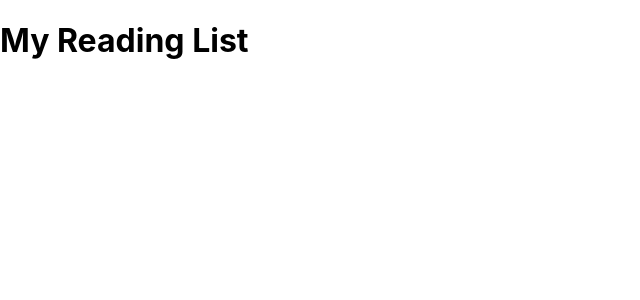
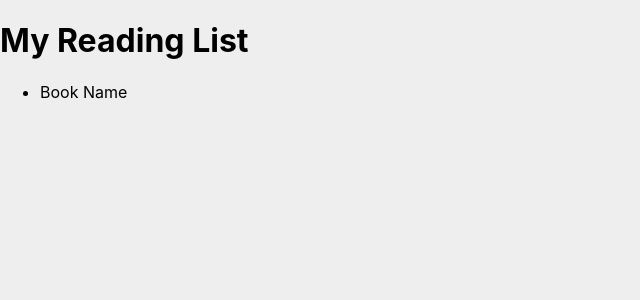
Before and after one commit to AbePlays/Reading-List, a React (Create React App) app in the folder client/: page / in a window 1280 px wide. Shown: the top 300 px of the page, without its empty margins (0-640 px from the left). Built offline with nearby package versions, Linux system fonts and the light colour scheme.

Commit message:
Setup Apollo inside react app

```diff
--- a/client/package.json
+++ b/client/package.json
@@ -6,7 +6,10 @@
     "@testing-library/jest-dom": "^4.2.4",
     "@testing-library/react": "^9.5.0",
     "@testing-library/user-event": "^7.2.1",
+    "apollo-boost": "^0.4.9",
+    "graphql": "^15.3.0",
     "react": "^16.13.1",
+    "react-apollo": "^3.1.5",
     "react-dom": "^16.13.1",
     "react-scripts": "3.4.1"
   },
--- a/client/src/App.js
+++ b/client/src/App.js
@@ -1,10 +1,20 @@
 import React from "react";
+import BookList from "./components/BookList";
+import ApolloClient from "apollo-boost";
+import { ApolloProvider } from "react-apollo";
+
+const client = new ApolloClient({
+  uri: "http://localhost:3000/graphql",
+});
 
 function App() {
   return (
-    <div id="main">
-      <h1>My Reading List</h1>
-    </div>
+    <ApolloProvider client={client}>
+      <div id="main">
+        <h1>My Reading List</h1>
+        <BookList />
+      </div>
+    </ApolloProvider>
   );
 }
 
--- /dev/null
+++ b/client/src/components/BookList.js
@@ -0,0 +1,13 @@
+import React from "react";
+
+function BookList() {
+  return (
+    <div>
+      <ul id="book-list">
+        <li>Book Name</li>
+      </ul>
+    </div>
+  );
+}
+
+export default BookList;
--- a/client/src/index.css
+++ b/client/src/index.css
@@ -6,4 +6,5 @@ body {
     sans-serif;
   -webkit-font-smoothing: antialiased;
   -moz-osx-font-smoothing: grayscale;
+  background: #eee;
 }
```
Also changed, not shown: 1 other file (tests, documents, lock files or other folders).
